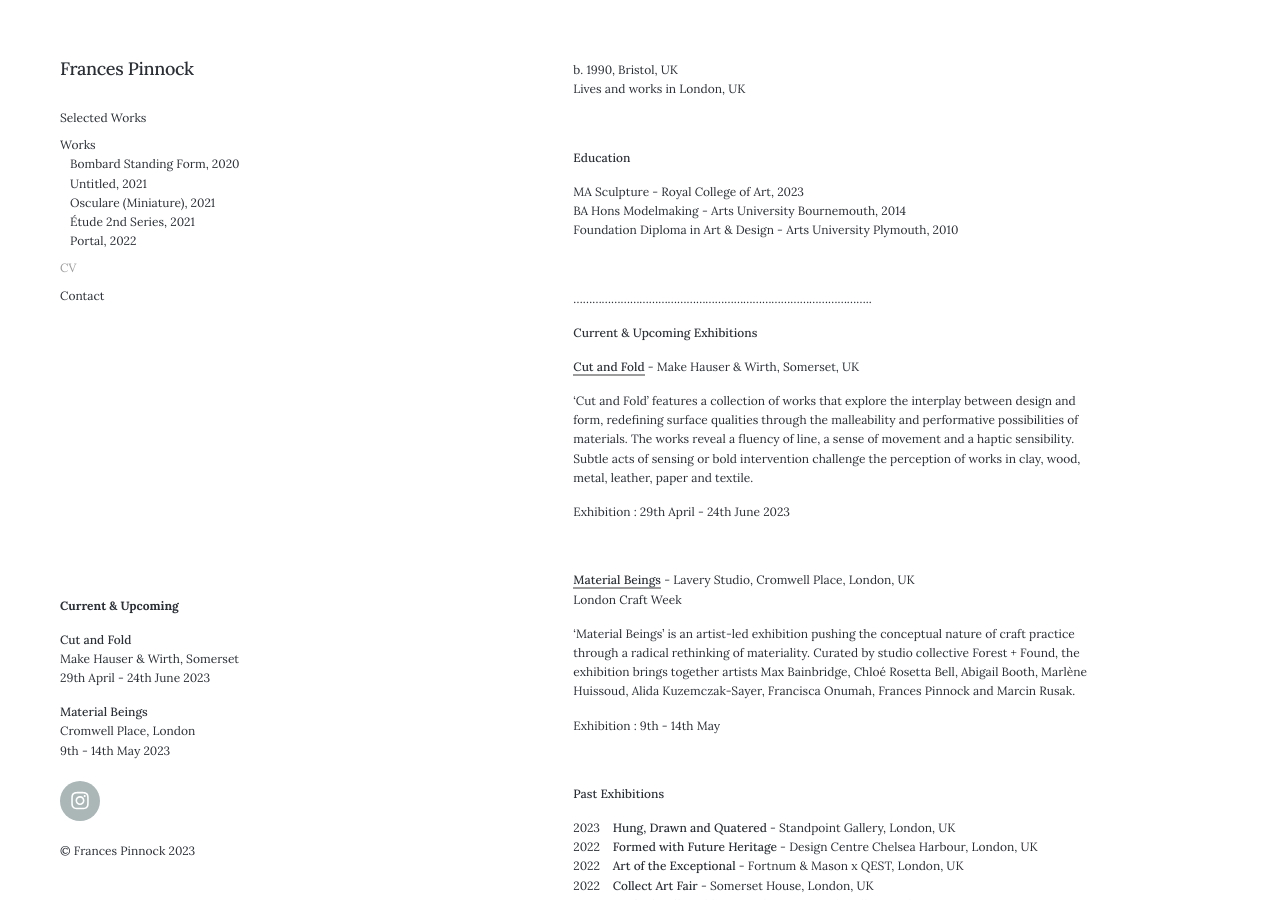
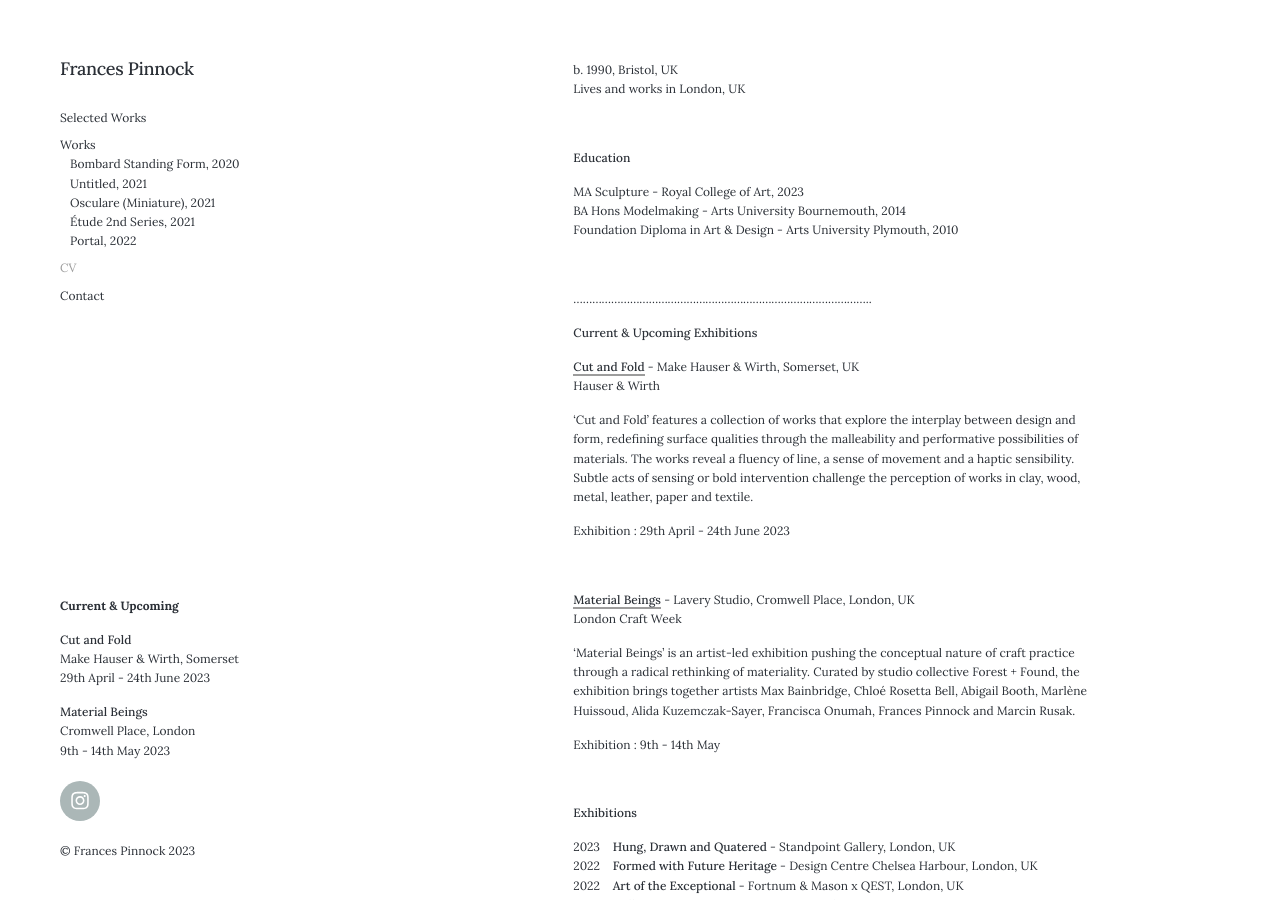
Before and after one commit to francespinnock/francespinnock.github.io, a Jekyll site: the page built from _pages/cv.md, in a window 1280 px wide and 900 px high. Built offline with Jekyll 4.4.1, drawn with Linux system fonts in a browser that asks for light colours; nearby versions of some CDN libraries.

Commit message:
Update cv.md

```diff
--- a/_pages/cv.md
+++ b/_pages/cv.md
@@ -24,6 +24,7 @@ Foundation Diploma in Art & Design - Arts University Plymouth, 2010
 
 
 **[Cut and Fold](https://www.hauserwirth.com/make/41222-cut-and-fold/)** - Make Hauser & Wirth, Somerset, UK
+Hauser & Wirth
 
 ‘Cut and Fold’ features a collection of works that explore the interplay between design and form, redefining surface qualities through the malleability and performative possibilities of materials. The works reveal a fluency of line, a sense of movement and a haptic sensibility. Subtle acts of sensing or bold intervention challenge the perception of works in clay, wood, metal, leather, paper and textile.
 
@@ -41,7 +42,7 @@ Exhibition : 9th - 14th May
 <br />
 
 
-**Past Exhibitions**
+**Exhibitions**
 
 2023&nbsp;&nbsp;&nbsp; **Hung, Drawn and Quatered** - Standpoint Gallery, London, UK
 2022&nbsp;&nbsp;&nbsp; **Formed with Future Heritage** - Design Centre Chelsea Harbour, London, UK
```
